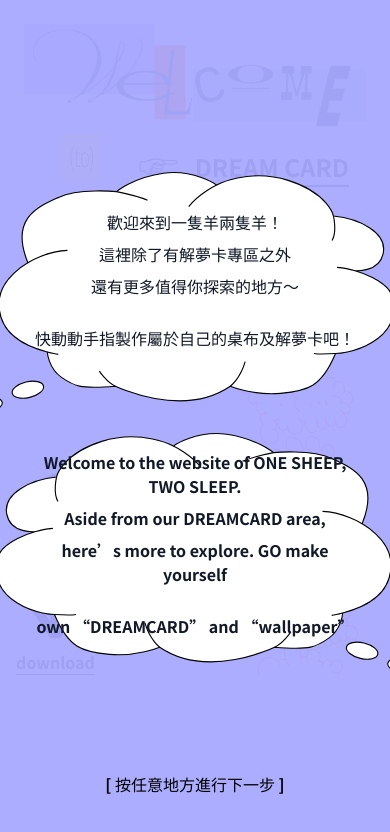
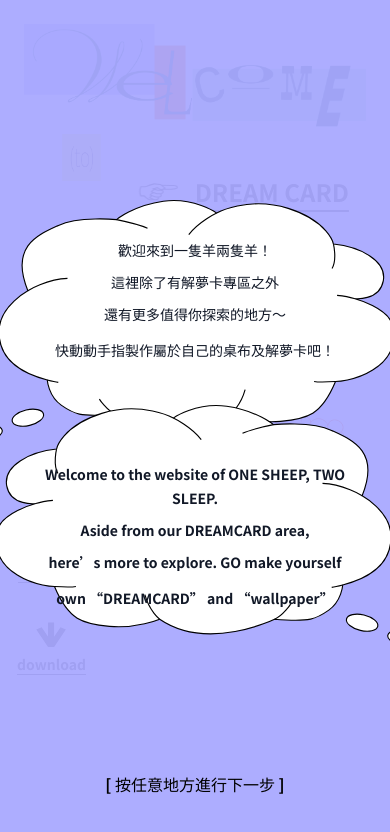
Before and after one commit to chingyeeee/onesheeptwosheeps, a React (Vite) app: page / in a window 390 px wide. Shown: the top 832 px of the page. Built offline with nearby package versions, Linux system fonts and the light colour scheme; a web font is replaced by a local one.

Commit message:
modify mobile position

```diff
--- a/src/assets/components/Background.jsx
+++ b/src/assets/components/Background.jsx
@@ -99,7 +99,7 @@ const Background = ({
         </div>
       )}
       {logoEnabled && (
-        <div className="absolute z-[10] right-2 bottom-[20%] w-[38%] md:right-2 md:top-16">
+        <div className="absolute z-[10] right-2 top-48 w-[35%] md:right-2 md:top-16">
           <Logo color={color} />
         </div>
       )}
@@ -139,7 +139,7 @@ const Background = ({
 
       {aboutUsEnabled && (
         <div
-          className={`absolute z-[21] left-[5%] top-[22%] md:top-auto md:bottom-14 flex gap-4 items-center cursor-[url('/src/assets/images/cursor-pointer.png'),_pointer] ml-auto w-min`}
+          className={`absolute z-[21] left-[5%] top-[25%] md:top-auto md:bottom-14 flex gap-4 items-center cursor-[url('/src/assets/images/cursor-pointer.png'),_pointer] ml-auto w-min`}
           onClick={() => navigate("/aboutus")}
         >
           <Finger
@@ -159,7 +159,7 @@ const Background = ({
       )}
       {dreamCardEnabled && (
         <div
-          className="absolute z-[21] top-[15%] right-[5%] md:top-auto md:bottom-14 flex gap-4 items-center cursor-[url('/src/assets/images/cursor-pointer.png'),_pointer] w-min mr-auto"
+          className="absolute z-[21] top-[18%] right-[5%] md:top-auto md:bottom-14 flex gap-4 items-center cursor-[url('/src/assets/images/cursor-pointer.png'),_pointer] w-min mr-auto"
           onClick={() => navigate("/dreamcard")}
         >
           <Finger
--- a/src/assets/pages/Home.jsx
+++ b/src/assets/pages/Home.jsx
@@ -219,25 +219,29 @@ const Home = () => {
             emotionEnabled={emotionEnabled}
           />
 
-          <div className="absolute z-[30] w-[12%] bottom-0 left-8 md:left-auto md:bottom-0 md:top-[30%] flex flex-col gap-8 items-center">
+          <div className="absolute z-[30] w-[10%] bottom-0 left-8 md:left-auto md:bottom-0 md:top-[30%] flex flex-col gap-8 items-center">
             <div
-              className={`flex flex-col opacity-0 ${
+              className={`flex flex-col opacity-0 items-center ${
                 addItemsEnabled &&
                 "opacity-100 cursor-[url('/src/assets/images/cursor-pointer.png'),_pointer]"
               }`}
               onClick={openMenu}
             >
-              <Menu />
-              <p className="border-b border-black w-max">add items</p>
+              <Menu className="w-[70%] md:w-auto" />
+              <p className="text-sm md:text-base border-b border-black w-max">
+                add items
+              </p>
             </div>
 
             {downloadEnabled && (
               <div
-                className="flex flex-col cursor-[url('/src/assets/images/cursor-pointer.png'),_pointer]"
+                className="flex flex-col items-center cursor-[url('/src/assets/images/cursor-pointer.png'),_pointer]"
                 onClick={handleExport}
               >
-                <Download />
-                <p className="border-b border-black">download</p>
+                <Download className="w-[70%] md:w-auto" />
+                <p className="text-sm md:text-base border-b border-black w-max">
+                  download
+                </p>
               </div>
             )}
           </div>
@@ -421,7 +425,7 @@ const Home = () => {
                 leaveTo="opacity-0 scale-95"
               >
                 <Dialog.Panel
-                  className="w-full transform md:overflow-hidden p-6 text-center align-middle transition-all"
+                  className="w-full transform md:overflow-hidden p-6 text-center align-middle transition-all text-sm md:text-lg md:font-medium leading-6 text-gray-900"
                   onClick={closeIntro}
                 >
                   <img
@@ -429,17 +433,11 @@ const Home = () => {
                     src={Cloud}
                     alt="cloud"
                   />
-                  <p className="md:text-lg md:font-medium leading-6 text-gray-900 p-1">
-                    歡迎來到一隻羊兩隻羊！
-                  </p>
-                  <p className="md:text-lg md:font-medium leading-6 text-gray-900 p-1">
-                    這裡除了有解夢卡專區之外
-                  </p>
-                  <p className="md:text-lg md:font-medium leading-6 text-gray-900 p-1">
-                    還有更多值得你探索的地方～
-                  </p>
+                  <p className=" p-1">歡迎來到一隻羊兩隻羊！</p>
+                  <p className=" p-1">這裡除了有解夢卡專區之外</p>
+                  <p className=" p-1">還有更多值得你探索的地方～</p>
 
-                  <p className="md:text-lg md:font-medium leading-6 text-gray-900 mt-6">
+                  <p className="mt-2 md:mt-6">
                     快動動手指製作屬於自己的桌布及解夢卡吧！
                   </p>
                   <img
@@ -447,16 +445,14 @@ const Home = () => {
                     src={Cloud}
                     alt="cloud"
                   />
-                  <p className="md:text-lg md:font-medium leading-6 text-gray-900 p-1 mt-24 md:mt-8">
+                  <p className=" p-1 mt-24 md:mt-8">
                     Welcome to the website of ONE SHEEP, TWO SLEEP.
                   </p>
-                  <p className="md:text-lg md:font-medium leading-6 text-gray-900 p-1">
-                    Aside from our DREAMCARD area,
-                  </p>
-                  <p className="md:text-lg md:font-medium leading-6 text-gray-900 p-1">
+                  <p className=" p-1">Aside from our DREAMCARD area,</p>
+                  <p className=" p-1">
                     here’s more to explore. GO make yourself
                   </p>
-                  <p className="md:text-lg md:font-medium leading-6 text-gray-900 mt-6">
+                  <p className="mt-2 md:mt-6">
                     own “DREAMCARD” and “wallpaper”
                   </p>
                 </Dialog.Panel>
```
